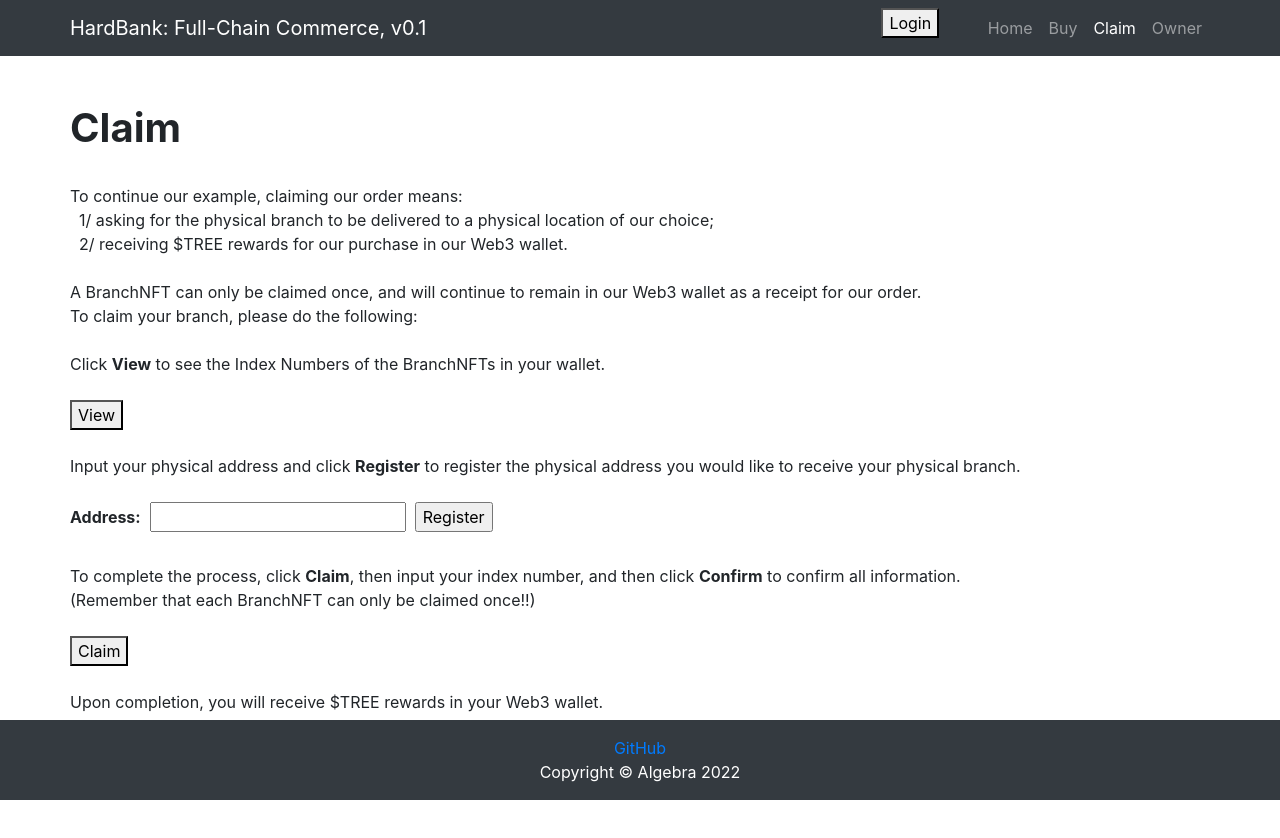
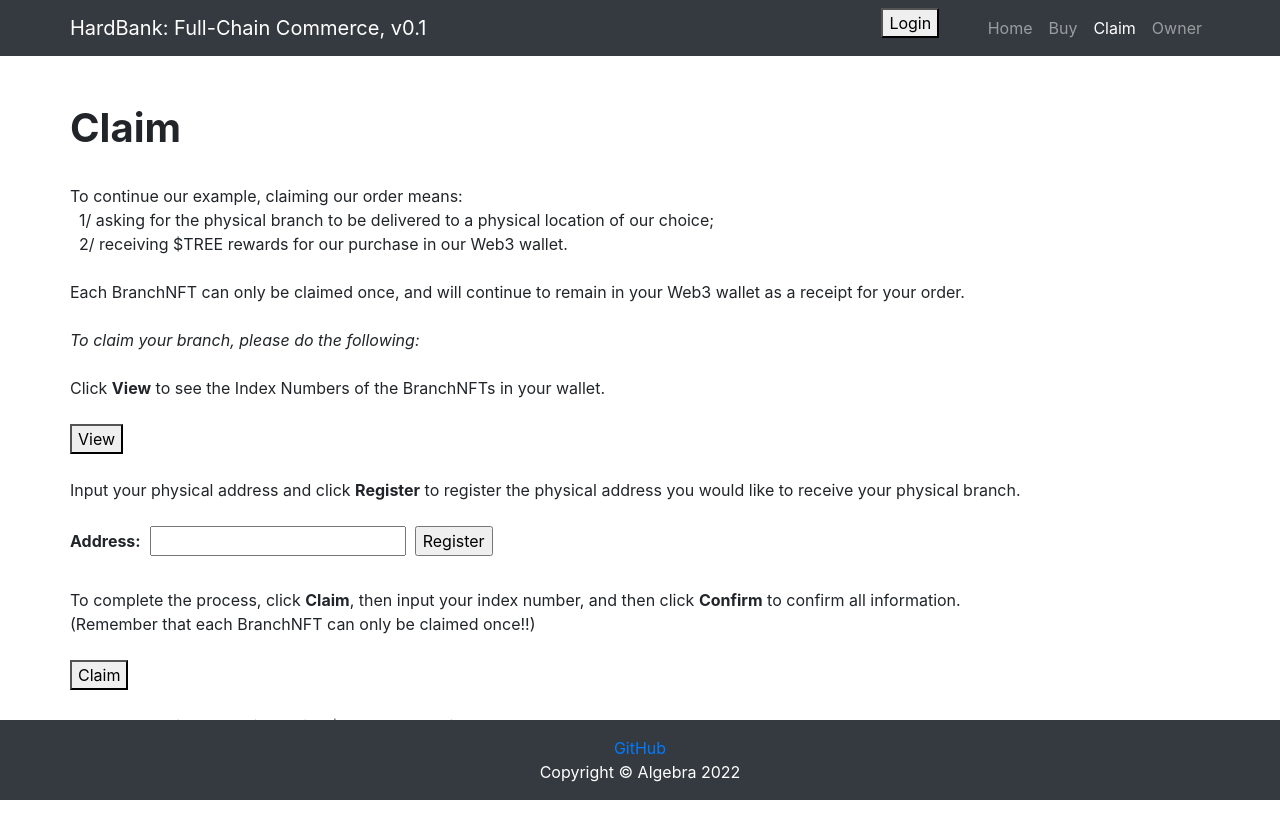
Before and after one commit to 13suits/HardBank-frontend-v0.1, a React (Create React App) app: page /claim in a window 1280 px wide. Shown: the top 838 px of the page. Built offline with nearby package versions, Linux system fonts and the light colour scheme.

Commit message:
Update Claim.jsx

```diff
--- a/src/components/Claim.jsx
+++ b/src/components/Claim.jsx
@@ -25,9 +25,10 @@ function Claim() {
               &nbsp;&nbsp;2/ receiving $TREE rewards for our purchase in our Web3 wallet.
               <br></br>
               <br></br>
-              A BranchNFT can only be claimed once, and will continue to remain in our Web3 wallet as a receipt for our order.
+              Each BranchNFT can only be claimed once, and will continue to remain in your Web3 wallet as a receipt for your order.
               <br></br>
-              To claim your branch, please do the following:
+              <br></br>
+              <i>To claim your branch, please do the following:</i>
               <br></br>
               <br></br>
               Click <b>View</b> to see the Index Numbers of the BranchNFTs in your wallet.
```
